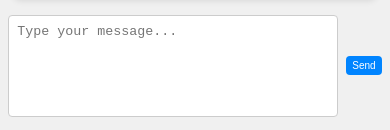
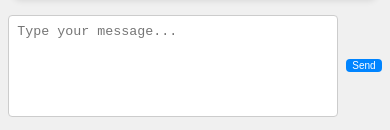
Before and after one commit to hashtagyx/cc-chatbot, a Next.js app: page / in a window 390 px wide. Shown: the part 711-841 px from the top of the page. Built offline with nearby package versions, Linux system fonts and the light colour scheme.

Commit message:
changing x-padding for button

```diff
--- a/src/app/page.js
+++ b/src/app/page.js
@@ -100,7 +100,7 @@ export default function Chat() {
           placeholder="Type your message..."
           className={styles.input}
         />
-        <button type="submit" className={styles.sendButton}>
+        <button type="submit" className={`${styles.sendButton} ${isLoading ? styles.loading : ''}`}>
           {isLoading ? <div className={styles.loadingAnimation} /> : "Send"}
         </button>
       </form>
--- a/src/app/page.module.css
+++ b/src/app/page.module.css
@@ -93,7 +93,8 @@
   border-radius: 4px;
   cursor: pointer;
   transition: background-color 0.3s ease;
-  padding: 0.8em 1.2em;
+  padding-left: 1.2em;
+  padding-right: 1.2em;
   /* height: 5vh; */
   /* width: 5vw; */
 }
@@ -108,7 +109,8 @@
 @media (max-width: 768px) { /* Adjust the breakpoint as needed */
   .sendButton {
     /* Scale the button size up or down for mobile, if needed */
-    padding: 0.4em 0.6em; /* Adjust as needed */
+    padding-left: 0.6em;
+    padding-right: 0.6em;
     font-size: x-small;
   }
 }
```
